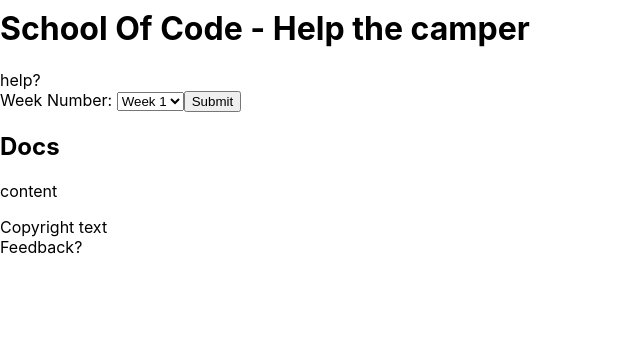
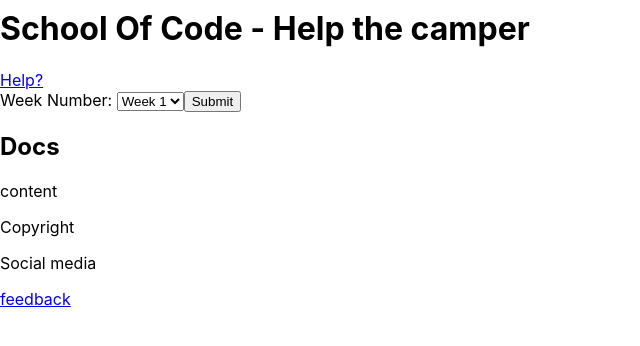
Before and after one commit to SchoolOfCode/w9_frontend-project-team-phoenix, a React (Create React App) app in the folder my-app/: page / in a window 1280 px wide. Shown: the part 316-662 px from the top of the page, without its empty margins (0-640 px from the left). Built offline with nearby package versions, Linux system fonts and the light colour scheme.

Commit message:
links added

```diff
--- a/my-app/src/Components/Footer/index.js
+++ b/my-app/src/Components/Footer/index.js
@@ -3,8 +3,11 @@ import React from "react";
 export default function Footer(){
     return(
         <>
-        <div>Copyright text</div>
-        <div>Feedback?</div>
+        <footer>
+            <p>Copyright</p>
+            <div>Social media</div>
+            <p><a href="https://en.wikipedia.org/wiki/Feedback">feedback</a></p>
+        </footer>
         </>
     )
 }
--- a/my-app/src/Components/Header/index.js
+++ b/my-app/src/Components/Header/index.js
@@ -10,7 +10,7 @@ export default function Header(){
         <>
         <img src="../../Assets/PhoenixLogo.png" alt="Logo"></img>
         <h1>School Of Code - Help the camper</h1>
-        <div>help?</div>
+        <a href="https://www.w3schools.com">Help?</a>
         </>
     )
 }
```
